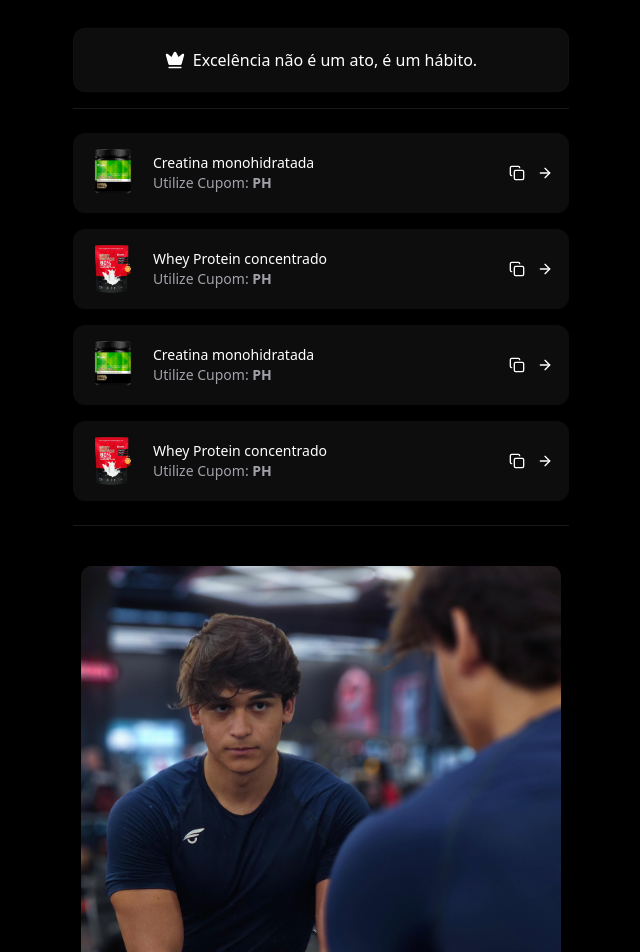
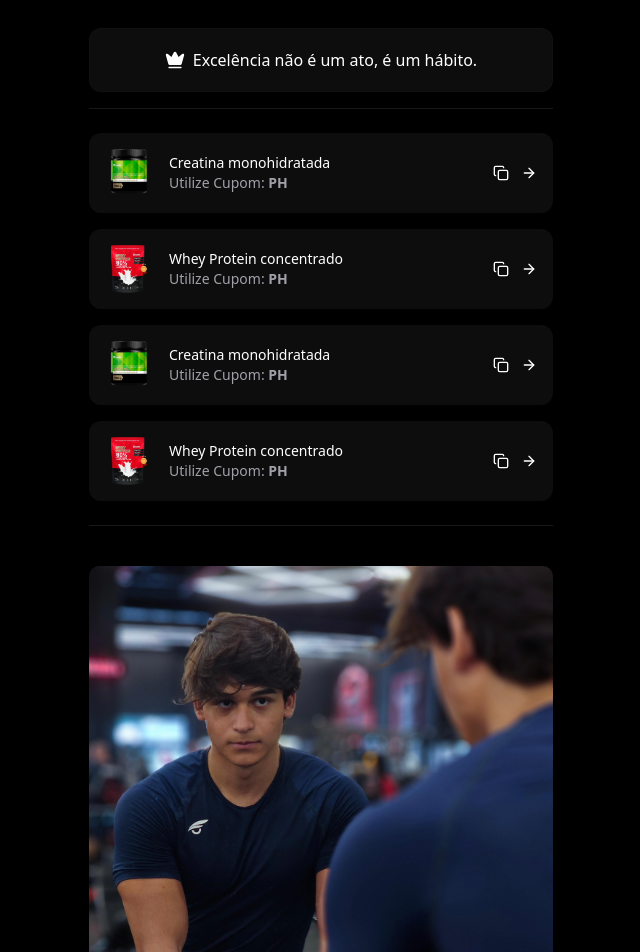
Before and after one commit to lucasfabbrim/ph, a Next.js app: page / in a window 1280 px wide. Shown: the part 640-1592 px from the top of the page, without its empty margins (319-959 px from the left). Built offline with nearby package versions, Linux system fonts and the light colour scheme.

Commit message:
Update page.tsx

```diff
--- a/src/app/page.tsx
+++ b/src/app/page.tsx
@@ -93,7 +93,7 @@ export default function Home() {
           </div>
 
           {/* Excellence Card */}
-          <div className="space-y-3 border-b border-b-zinc-900 pb-4 mx-2 pt-4">
+          <div className="space-y-3 border-b border-b-zinc-900 pb-4 mx-6 pt-4">
             <Card className="bg-white/5 border-zinc-900/40 transition-colors w-full flex justify-center items-center p-5 h-16">
               <p className="font-light text-base text-white flex flex-row items-center gap-2 text-center">
                 <Crown size={20} className="fill-white" />
@@ -103,7 +103,7 @@ export default function Home() {
           </div>
 
           {/* Product Cards */}
-          <div className="space-y-4 mx-2 pb-6 border-b border-b-zinc-900">
+          <div className="space-y-4 mx-6 pb-6 border-b border-b-zinc-900">
             {[
               { name: "Creatina monohidratada", src: Creatina },
               { name: "Whey Protein concentrado", src: Whey },
@@ -147,7 +147,9 @@ export default function Home() {
               </Card>
             ))}
           </div>
-          <Carousel />
+          <div className="mx-2">
+            <Carousel />
+          </div>
         </section>
       </main>
     </div>
```
